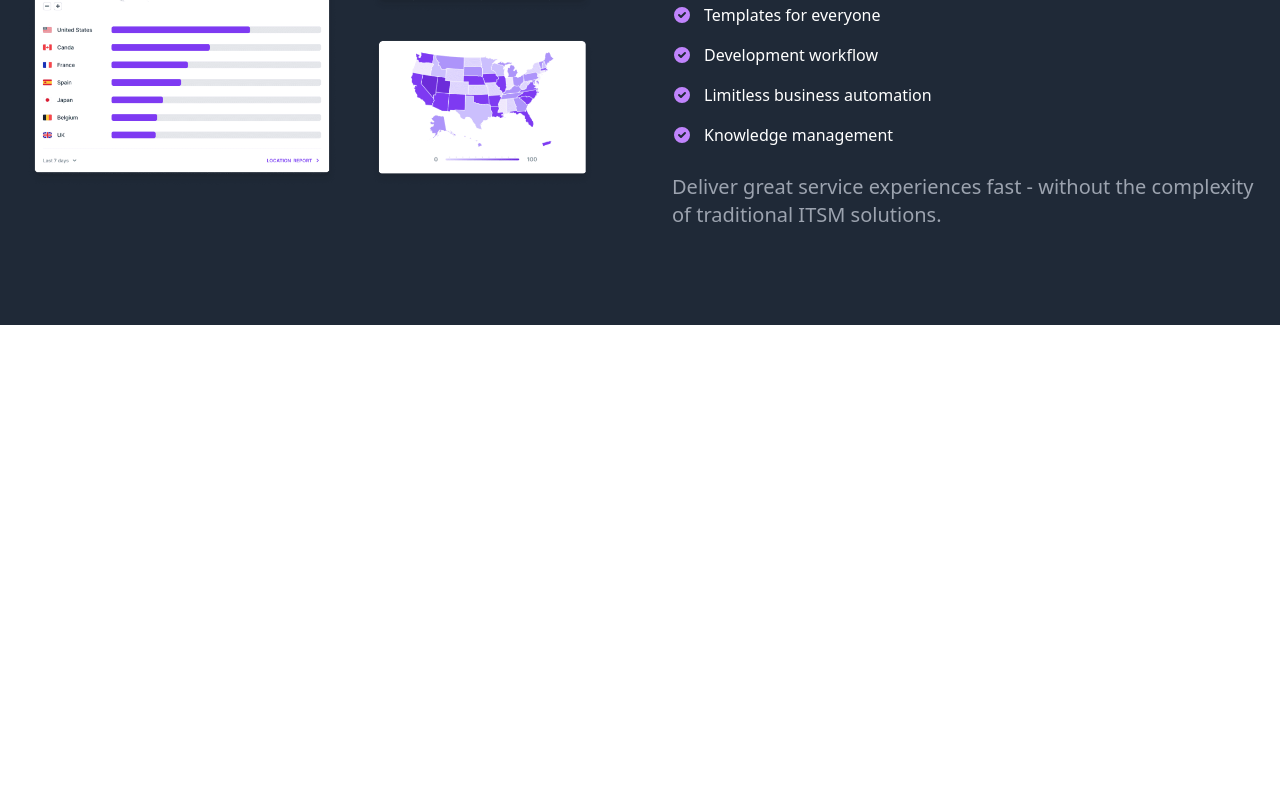
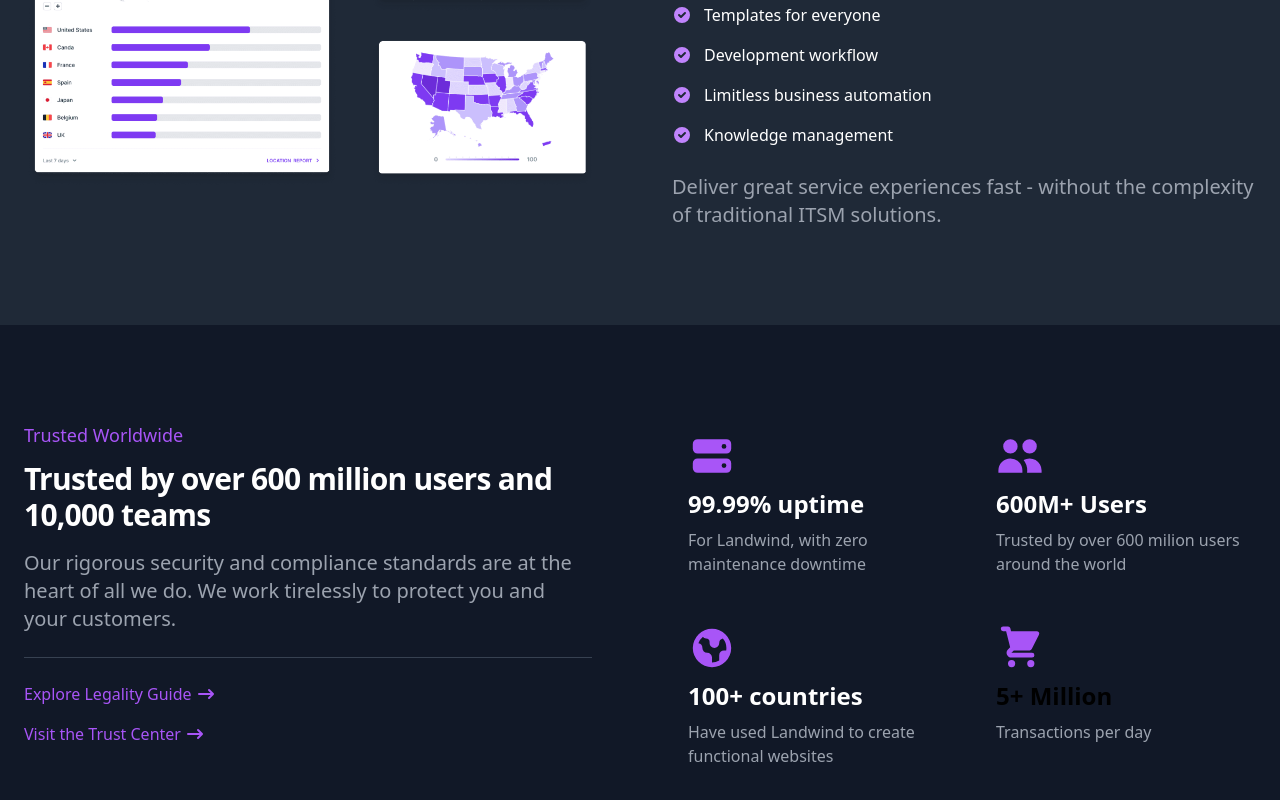
Before and after one commit to sarahaghiri/landwind, a Next.js app: page / in a window 1280 px wide. Shown: the part 1519-2319 px from the top of the page. Before the commit the page ends 1844 px from the top, so only its background shows below. Built offline with nearby package versions, Linux system fonts and the light colour scheme.

Commit message:
add secounddescription page

```diff
--- a/pages/index.js
+++ b/pages/index.js
@@ -1,12 +1,14 @@
 import Header from '../components/header';
 import Main from '../components/main';
 import FDescription from '../components/fdescription';
+import SDescription from '../components/sdescription';
 const index = () => {
   return (
     <div>
       <Header />
       <Main />
       <FDescription />
+      <SDescription />
     </div>
   );
 };
```
